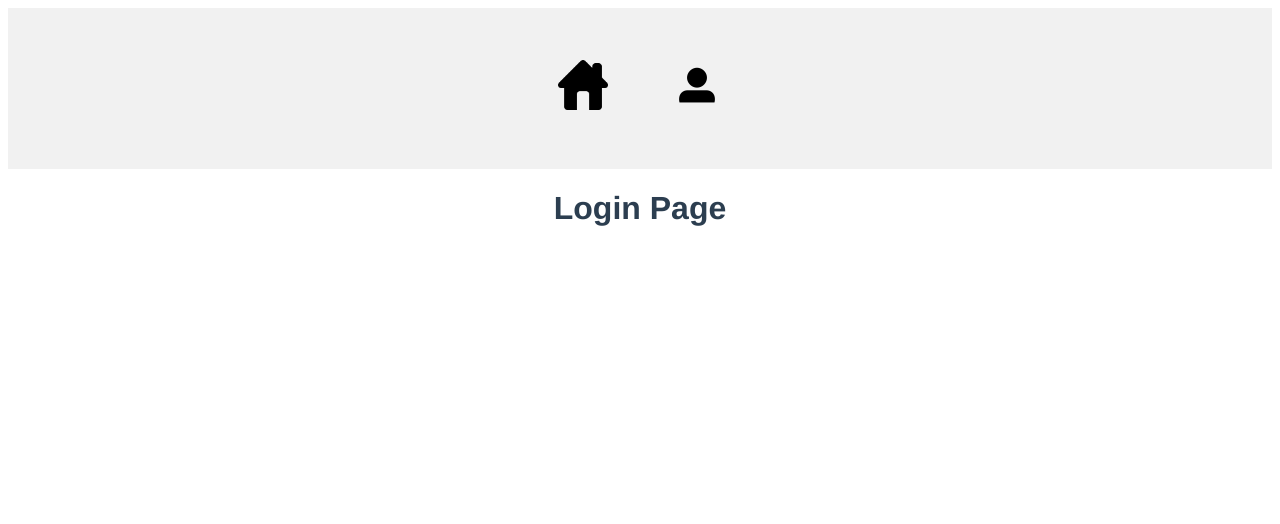
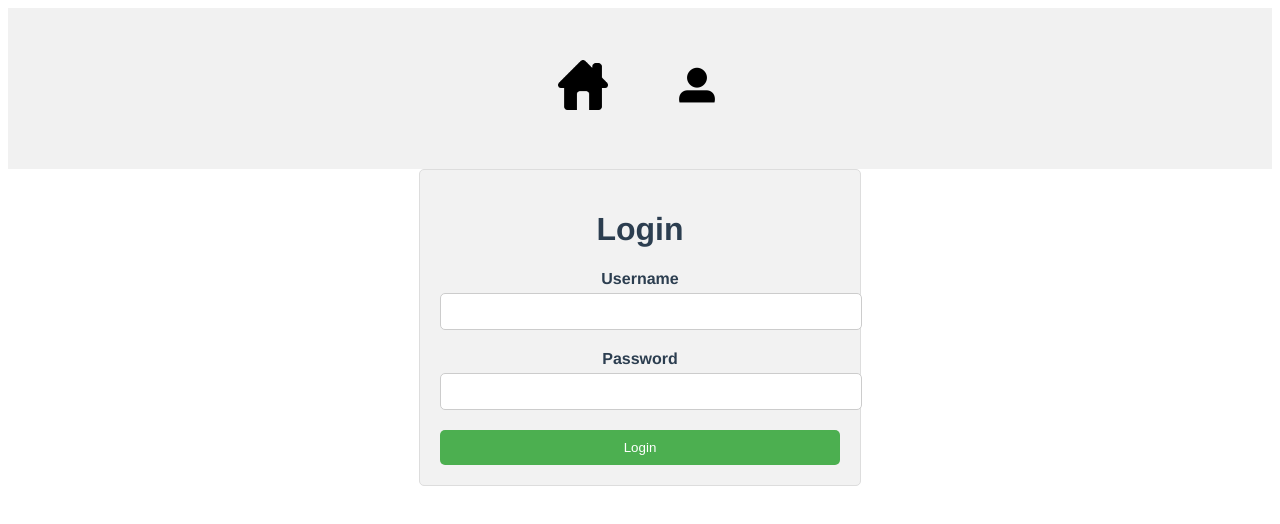
Before and after one commit to JamesRobinson160552/COMP3583, a Vue app in the folder SourceCode/frontend/: page /login in a window 1280 px wide. Shown: the top 524 px of the page. Built offline with nearby package versions, Linux system fonts and the light colour scheme.

Commit message:
Checkpoint

```diff
--- a/SourceCode/frontend/src/views/HomeView.vue
+++ b/SourceCode/frontend/src/views/HomeView.vue
@@ -3,7 +3,7 @@
 
     <div class="grid-center">
         <div class="grid-container-home">
-            <div class="subheader">Welcome to Buddy Base Hours</div>
+            <div class="subheader">Welcome to Business Hours Buddy</div>
                 <div class="paragraph">
                   We here at BHB hope to provide you with an accurate report of local business hours in your area. To search for a specific business, enter the name
                   into the search bar then press Search. If your are looking for businesses in your area press Browse. If any inaccuracies are found please let us
--- a/SourceCode/frontend/src/views/LoginView.vue
+++ b/SourceCode/frontend/src/views/LoginView.vue
@@ -1,9 +1,77 @@
 <template>
-    <h1>Login Page</h1>
-</template>
+    <div class="login-container">
+      <h1>Login</h1>
+      <form @submit.prevent="login">
+        <div class="form-group">
+          <label for="username">Username</label>
+          <input type="text" id="username" v-model="username" required>
+        </div>
+        <div class="form-group">
+          <label for="password">Password</label>
+          <input type="password" id="password" v-model="password" required>
+        </div>
+        <button type="submit">Login</button>
+      </form>
+    </div>
+  </template>
 
-<script>
-</script>
+  <script>
+  export default {
+    data() {
+      return {
+        username: '',
+        password: ''
+      };
+    },
+    methods: {
+      login() {
+        // Perform login logic here
+        console.log('Username:', this.username);
+        console.log('Password:', this.password);
+      }
+    }
+  };
+  </script>
 
 <style scoped>
-</style>
+.login-container {
+    max-width: 400px;
+    margin: 0 auto;
+    padding: 20px;
+    background-color: #f2f2f2;
+    border: 1px solid #ddd;
+    border-radius: 5px;
+  }
+
+  h1 {
+    text-align: center;
+  }
+
+  .form-group {
+    margin-bottom: 20px;
+  }
+
+  label {
+    display: block;
+    font-weight: bold;
+    margin-bottom: 5px;
+  }
+
+  input[type="text"],
+  input[type="password"] {
+    width: 100%;
+    padding: 10px;
+    border: 1px solid #ccc;
+    border-radius: 5px;
+  }
+
+  button {
+    width: 100%;
+    padding: 10px;
+    background-color: #4caf50;
+    color: #fff;
+    border: none;
+    border-radius: 5px;
+    cursor: pointer;
+  }
+  </style>
```
Also changed, not shown: SourceCode/frontend/src/fakeusers.js (added, +9 -0 lines).
